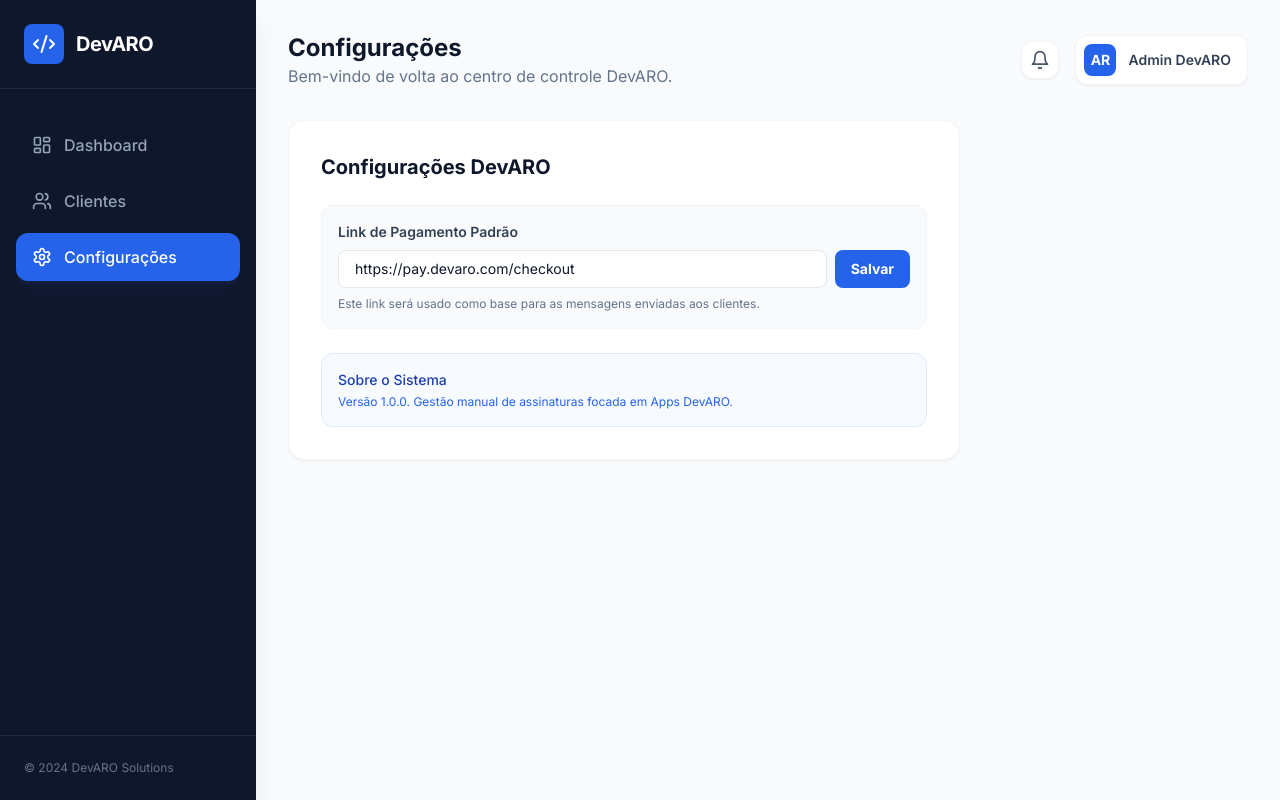
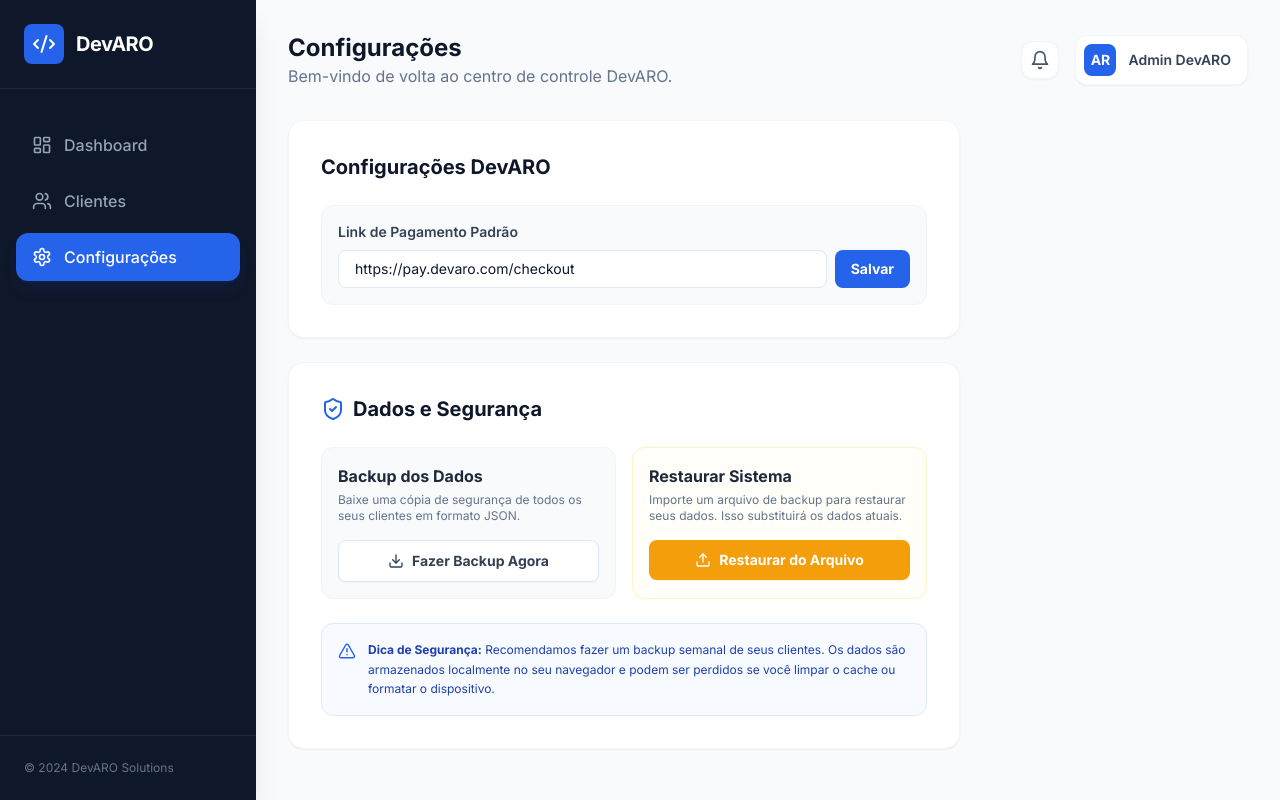
Before and after one commit to auricleciorocha30-byte/DevARO-Clientes, a React (Vite) app: page / in a window 1280 px wide. Both pictures are taken after a click on the button "Configurações". Built offline with nearby package versions, Linux system fonts and the light colour scheme.

Commit message:
feat: Implement backup and restore functionality
Adds the ability for users to export their client data as a JSON backup and import it back into the application. This enhances data safety and migration capabilities.

```diff
--- a/App.tsx
+++ b/App.tsx
@@ -1,5 +1,5 @@
-import React, { useState, useEffect } from 'react';
-import { Bell } from 'lucide-react';
+import React, { useState, useEffect, useRef } from 'react';
+import { Bell, Download, Upload, ShieldCheck, AlertTriangle } from 'lucide-react';
 import Sidebar from './components/Sidebar';
 import Dashboard from './components/Dashboard';
 import ClientList from './components/ClientList';
@@ -15,6 +15,7 @@ const App: React.FC = () => {
   });
   const [isModalOpen, setIsModalOpen] = useState(false);
   const [editingClient, setEditingClient] = useState<Client | null>(null);
+  const fileInputRef = useRef<HTMLInputElement>(null);
 
   useEffect(() => {
     localStorage.setItem('devaro_clients', JSON.stringify(clients));
@@ -54,6 +55,51 @@ const App: React.FC = () => {
     setClients(prev => prev.map(c => c.id === id ? { ...c, status } : c));
   };
 
+  // --- Funções de Backup e Restauração ---
+  const handleExportBackup = () => {
+    try {
+      const dataStr = JSON.stringify(clients, null, 2);
+      const dataUri = 'data:application/json;charset=utf-8,' + encodeURIComponent(dataStr);
+
+      const exportFileDefaultName = `devaro_backup_${new Date().toISOString().split('T')[0]}.json`;
+
+      const linkElement = document.createElement('a');
+      linkElement.setAttribute('href', dataUri);
+      linkElement.setAttribute('download', exportFileDefaultName);
+      linkElement.click();
+    } catch (error) {
+      alert('Erro ao gerar backup. Tente novamente.');
+    }
+  };
+
+  const handleImportBackup = (event: React.ChangeEvent<HTMLInputElement>) => {
+    const file = event.target.files?.[0];
+    if (!file) return;
+
+    const reader = new FileReader();
+    reader.onload = (e) => {
+      try {
+        const content = e.target?.result as string;
+        const importedData = JSON.parse(content);
+
+        // Validação básica: deve ser um array
+        if (Array.isArray(importedData)) {
+          if (confirm(`Atenção: Restaurar o backup irá sobrescrever seus ${clients.length} clientes atuais por ${importedData.length} novos registros. Deseja continuar?`)) {
+            setClients(importedData);
+            alert('Backup restaurado com sucesso!');
+          }
+        } else {
+          alert('Arquivo de backup inválido. O conteúdo deve ser um array de clientes.');
+        }
+      } catch (error) {
+        alert('Erro ao ler o arquivo. Verifique se é um JSON válido.');
+      }
+      // Reseta o input para permitir importar o mesmo arquivo novamente se necessário
+      if (fileInputRef.current) fileInputRef.current.value = '';
+    };
+    reader.readAsText(file);
+  };
+
   const testingAlertsCount = clients.filter(client => {
     if (client.status !== ClientStatus.TESTING) return false;
     const diffDays = (new Date().getTime() - new Date(client.createdAt).getTime()) / (1000 * 60 * 60 * 24);
@@ -76,7 +122,8 @@ const App: React.FC = () => {
         );
       case 'settings':
         return (
-          <div className="max-w-2xl bg-white p-8 rounded-2xl shadow-sm border border-slate-100">
+          <div className="max-w-2xl space-y-6">
+            <div className="bg-white p-8 rounded-2xl shadow-sm border border-slate-100">
               <h2 className="text-xl font-bold mb-6 text-slate-900">Configurações DevARO</h2>
               <div className="space-y-6">
                 <div className="p-4 bg-slate-50 rounded-xl border border-slate-100">
@@ -91,12 +138,54 @@ const App: React.FC = () => {
                       Salvar
                     </button>
                   </div>
-                <p className="mt-2 text-xs text-slate-500">Este link será usado como base para as mensagens enviadas aos clientes.</p>
+                </div>
+              </div>
             </div>
 
-              <div className="p-4 bg-blue-50/50 rounded-xl border border-blue-100">
-                <p className="text-sm font-medium text-blue-800">Sobre o Sistema</p>
-                <p className="text-xs text-blue-600 mt-1">Versão 1.0.0. Gestão manual de assinaturas focada em Apps DevARO.</p>
+            <div className="bg-white p-8 rounded-2xl shadow-sm border border-slate-100">
+              <div className="flex items-center gap-2 mb-6">
+                <ShieldCheck className="text-blue-600" size={24} />
+                <h2 className="text-xl font-bold text-slate-900">Dados e Segurança</h2>
+              </div>
+
+              <div className="grid grid-cols-1 md:grid-cols-2 gap-4">
+                <div className="p-4 border border-slate-100 bg-slate-50 rounded-xl">
+                  <h3 className="font-bold text-slate-800 mb-1">Backup dos Dados</h3>
+                  <p className="text-xs text-slate-500 mb-4">Baixe uma cópia de segurança de todos os seus clientes em formato JSON.</p>
+                  <button
+                    onClick={handleExportBackup}
+                    className="w-full flex items-center justify-center gap-2 px-4 py-2.5 bg-white border border-slate-200 text-slate-700 text-sm font-bold rounded-lg hover:bg-slate-100 transition-colors shadow-sm"
+                  >
+                    <Download size={16} />
+                    Fazer Backup Agora
+                  </button>
+                </div>
+
+                <div className="p-4 border border-amber-100 bg-amber-50/30 rounded-xl">
+                  <h3 className="font-bold text-slate-800 mb-1">Restaurar Sistema</h3>
+                  <p className="text-xs text-slate-500 mb-4">Importe um arquivo de backup para restaurar seus dados. Isso substituirá os dados atuais.</p>
+                  <input
+                    type="file"
+                    ref={fileInputRef}
+                    onChange={handleImportBackup}
+                    accept=".json"
+                    className="hidden"
+                  />
+                  <button
+                    onClick={() => fileInputRef.current?.click()}
+                    className="w-full flex items-center justify-center gap-2 px-4 py-2.5 bg-amber-500 text-white text-sm font-bold rounded-lg hover:bg-amber-600 transition-colors shadow-sm"
+                  >
+                    <Upload size={16} />
+                    Restaurar do Arquivo
+                  </button>
+                </div>
+              </div>
+
+              <div className="mt-6 flex items-start gap-3 p-4 bg-blue-50/50 rounded-xl border border-blue-100">
+                <AlertTriangle className="text-blue-600 flex-shrink-0 mt-0.5" size={18} />
+                <p className="text-xs text-blue-800 leading-relaxed">
+                  <strong>Dica de Segurança:</strong> Recomendamos fazer um backup semanal de seus clientes. Os dados são armazenados localmente no seu navegador e podem ser perdidos se você limpar o cache ou formatar o dispositivo.
+                </p>
               </div>
             </div>
           </div>
```
Lines whose indentation alone changed are shown as unchanged.
